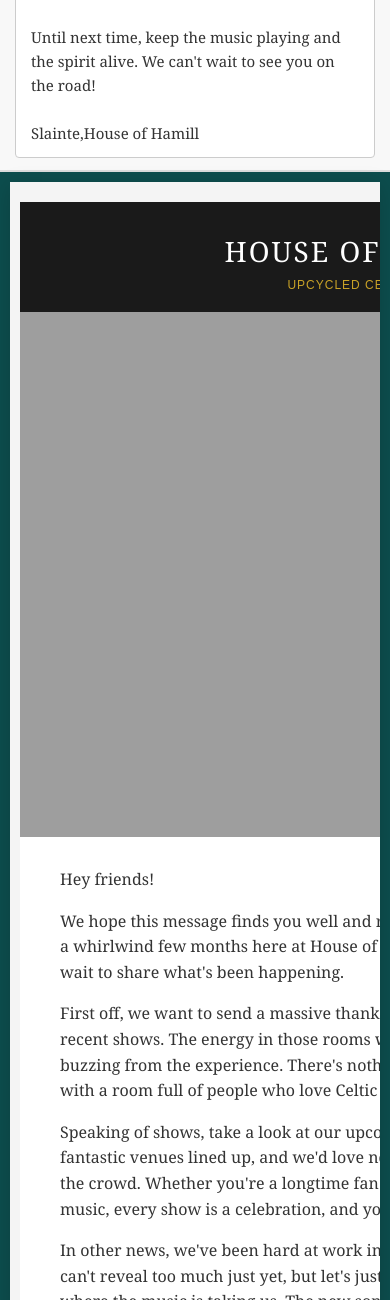
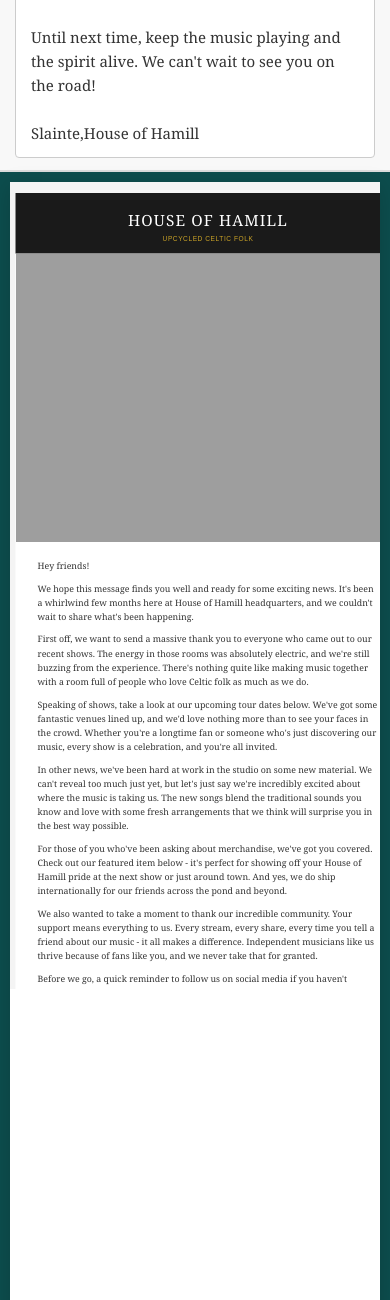
Before and after one commit to brianhaggis/newsletter-builder, a Flask app: page / in a window 390 px wide. Shown: the part 2048-3348 px from the top of the page. Run offline with Flask 3, Linux system fonts and the light colour scheme; data that the repository does not hold is empty; some libraries are stand-ins or nearby versions.

Commit message:
Scale newsletter preview to fit mobile screens
- Scale iframe to 55% on mobile to show full-width preview
- Center the scaled preview
- Actual emails will render responsively in email clients

Co-Authored-By: Claude Opus 4.5 <noreply@anthropic.com>

```diff
--- a/newsletter-builder/templates/web_ui.html
+++ b/newsletter-builder/templates/web_ui.html
@@ -502,6 +502,14 @@
             .preview-container {
                 max-width: 100%;
                 width: 100%;
+                overflow: hidden;
+            }
+
+            .preview-container iframe {
+                transform: scale(0.55);
+                transform-origin: top center;
+                width: 182%;
+                margin-left: -41%;
             }
 
             .body-editor .ql-container,
```
